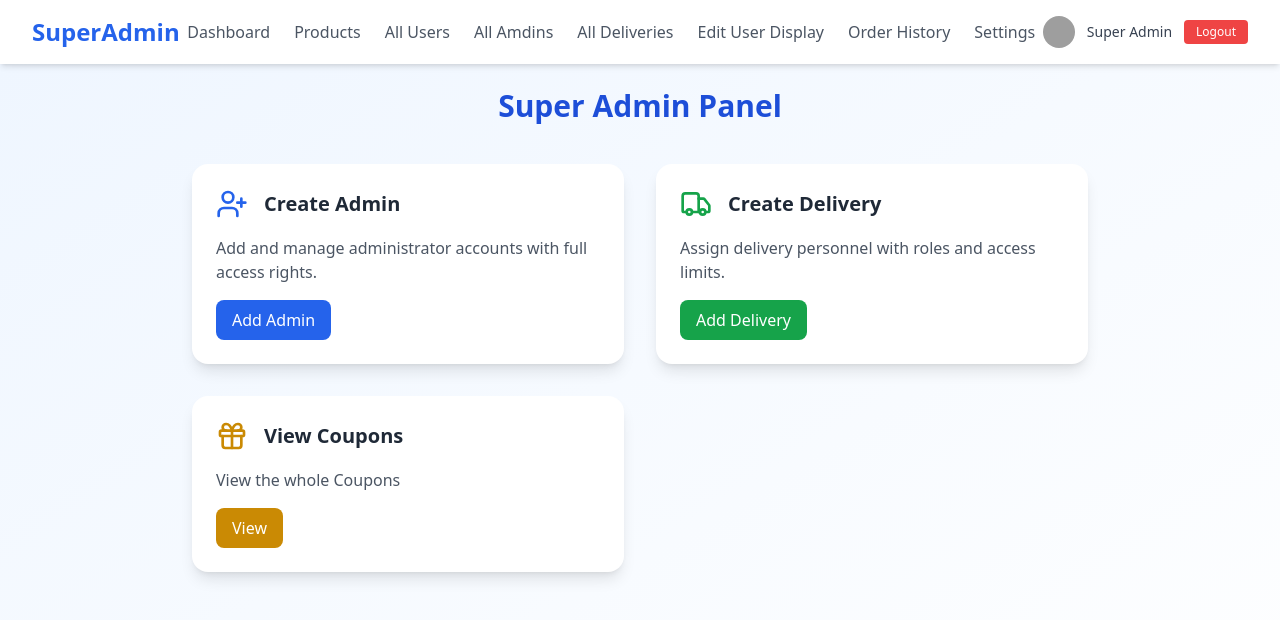
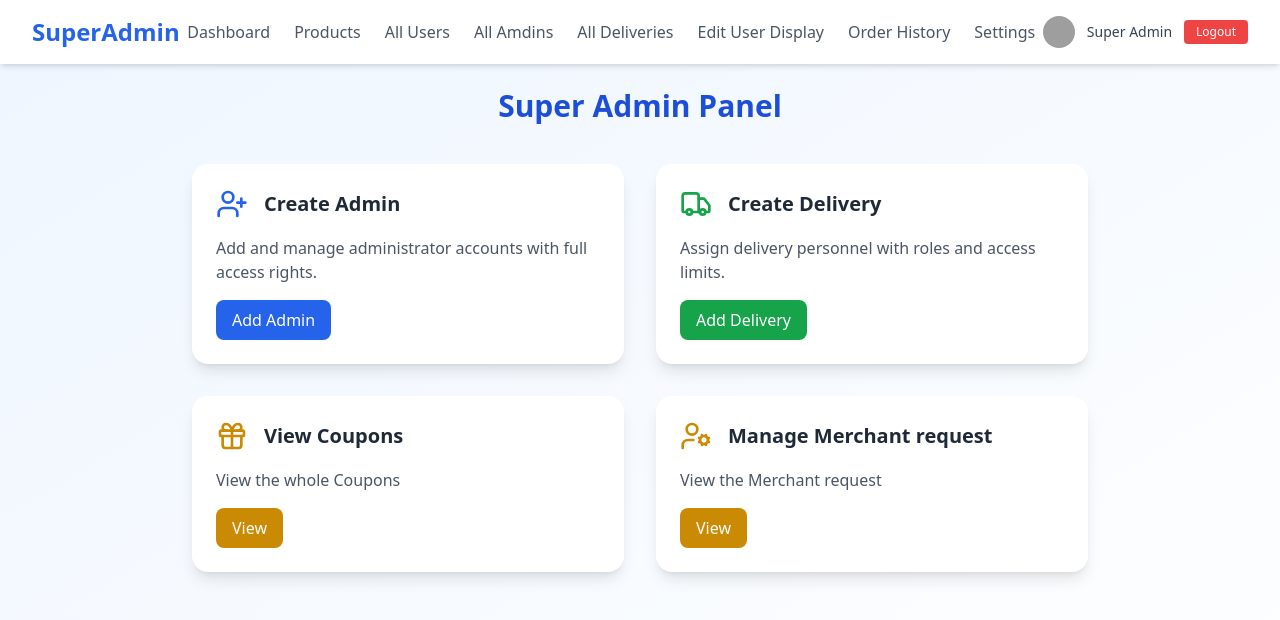
Before and after one commit to hainweb/ecom-superadmin-frontend, a React (Create React App) app: page / in a window 1280 px wide. Shown: the top 620 px of the page. Built offline with nearby package versions, Linux system fonts and the light colour scheme; no server answers; sample sign-in values are in the browser's storage; grey boxes are pictures that could not be loaded.

Commit message:
feat(merchant): add merchant request card

```diff
--- a/src/pages/index.jsx
+++ b/src/pages/index.jsx
@@ -1,5 +1,5 @@
 import React from "react";
-import { UserPlus, Truck, Gift } from "lucide-react";
+import { UserPlus, Truck, Gift, UserCog } from "lucide-react";
 import { Link } from "react-router-dom";
 
 function Index() {
@@ -55,10 +55,22 @@ function Index() {
                 View Coupons
               </h2>
             </div>
-            <p className="text-gray-600">
-              View the whole Coupons
-            </p>
+            <p className="text-gray-600">View the whole Coupons</p>
             <Link to="/all-coupons">
+              <button className="mt-4 bg-yellow-600 hover:bg-yellow-700 text-white px-4 py-2 rounded-lg">
+                View
+              </button>
+            </Link>
+          </div>
+          <div className="bg-white rounded-2xl shadow-lg p-6 hover:shadow-xl transition">
+            <div className="flex items-center space-x-4 mb-4">
+              <UserCog className="text-yellow-600" size={32} />
+              <h2 className="text-xl font-semibold text-gray-800">
+                Manage Merchant request
+              </h2>
+            </div>
+            <p className="text-gray-600">View the Merchant request</p>
+            <Link to="/merchant-requests">
               <button className="mt-4 bg-yellow-600 hover:bg-yellow-700 text-white px-4 py-2 rounded-lg">
                 View
               </button>
```
